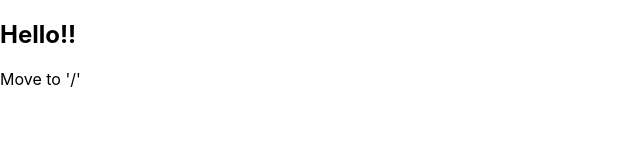
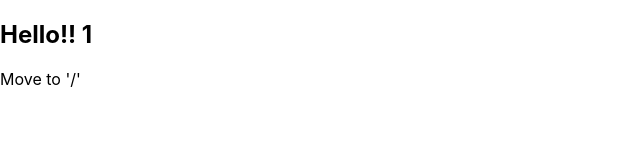
Before and after one commit to myid-hana/my-first-next-app, a Next.js app: page /vegetable/1 in a window 1280 px wide. Shown: the top 160 px of the page, without its empty margins (0-640 px from the left). Built offline with nearby package versions, Linux system fonts and the light colour scheme.

Commit message:
2.1.4 라우터 객체를 이용하여 라우팅 하기

```diff
--- a/pages/vegetable/[name].jsx
+++ b/pages/vegetable/[name].jsx
@@ -1,13 +1,12 @@
 import { useRouter } from "next/router";
-
-const { default: Link } = require("next/link");
+import Link from "next/link";
 
 const name = () => {
-    const router = useRouter();
-    console.log(router);
+    const { query } = useRouter();
+
     return (
         <div>
-            <h2>Hello!!</h2>
+            <h2>Hello!! {query.name}</h2>
             <Link href={"/"}>Move to '/'</Link>
         </div>
     );
```
Also changed, not shown: pages/index.jsx (+9 -6 lines).
